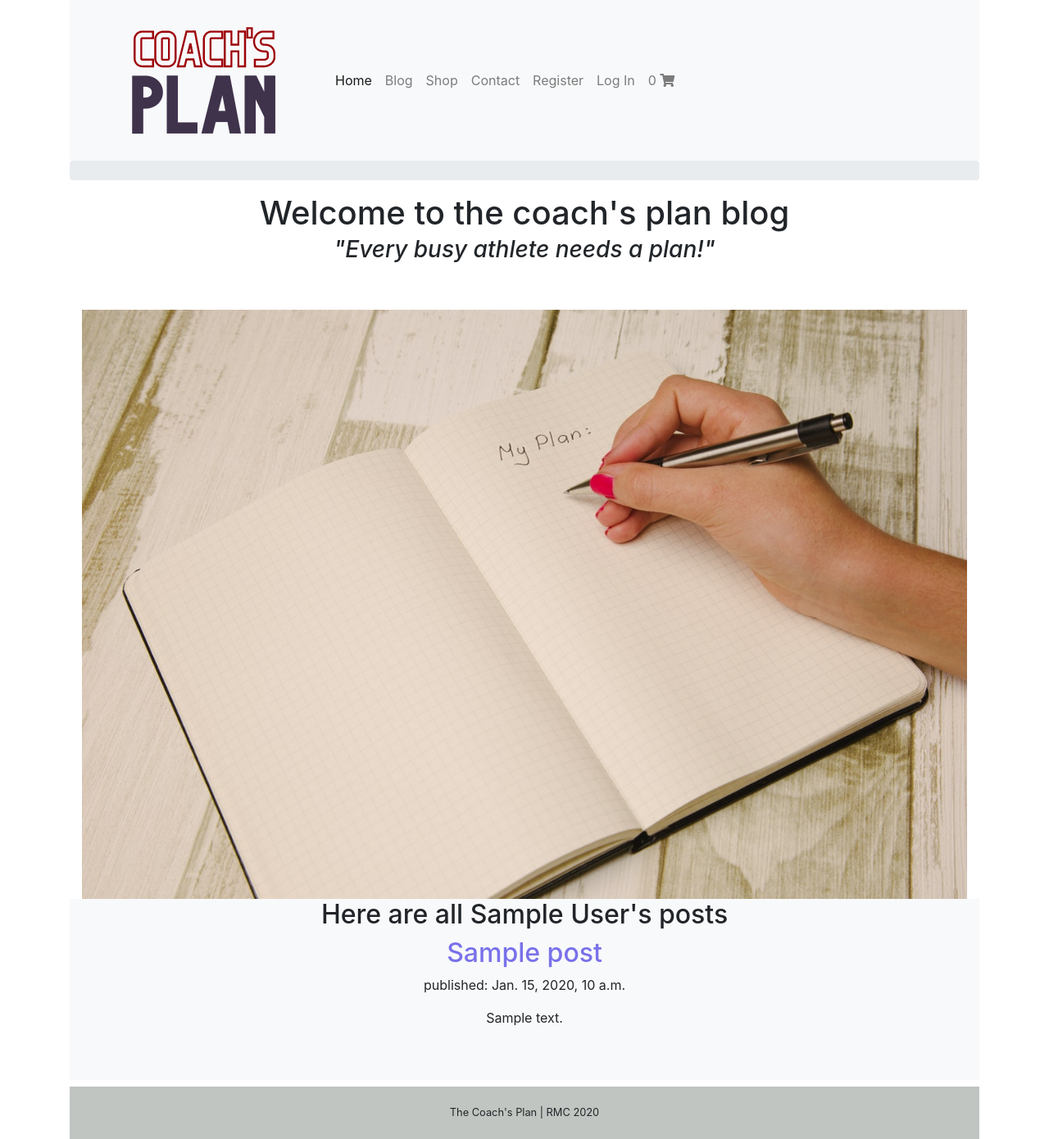
After one commit to RonanMc99/coachs-plan, a Django app: a page that uses templates/coach-posts.html in a window 1280 px wide. The commit adds this page. Shown: the whole page at 82% size. Run offline with Django 3.2, Linux system fonts and the light colour scheme; tables that the repository leaves empty hold one stand-in row (values such as "Sample post"); some libraries are stand-ins or nearby versions.

Commit message:
Added a coach view to show all the coach's posts

```diff
--- a/blog/urls.py
+++ b/blog/urls.py
@@ -1,10 +1,11 @@
 from django.urls import path
 
-from .views import post_list, post_detail
+from .views import post_list, post_detail, coach_view
 
 app_name = 'blog'
 
 urlpatterns = [
     path('', post_list, name='blog-list'),
     path('<slug>/', post_detail, name='blog-detail'),
+    path('coach/<slug>/', coach_view, name='coach-view'),
 ]
--- a/blog/views.py
+++ b/blog/views.py
@@ -2,6 +2,7 @@ from django.shortcuts import render, get_object_or_404
 from django.views import generic
 
 from .models import Post
+from plans.models import Coach
 
 
 def post_list(request):
@@ -15,7 +16,19 @@ def post_list(request):
 def post_detail(request, slug):
     # display a list of the chapters in this book
     post = get_object_or_404(Post, slug=slug)
+    coach = Coach.objects.get(slug=post.author.slug)
     context = {
-        'post': post,
+        "post": post,
+        "coach": coach,
     }
     return render(request, "blog-detail.html", context)
+
+def coach_view(request, slug):
+    # display a list of published posts filtered by coach
+    coach = Coach.objects.get(slug=slug)
+    queryset = Post.objects.filter(author=coach)
+    context = {
+        "queryset": queryset,
+        "coach": coach
+    }
+    return render(request, "coach-posts.html", context)
--- a/plans/models.py
+++ b/plans/models.py
@@ -40,6 +40,9 @@ class Coach(models.Model):
 
     def __str__(self):
         return f"{self.first_name} {self.last_name}"
+
+    def get_absolute_url(self):
+        return reverse("blog:coach-view", kwargs={"slug": self.slug})
 
     class Meta:
         verbose_name_plural = "Coaches"
--- a/templates/blog-detail.html
+++ b/templates/blog-detail.html
@@ -10,7 +10,7 @@
 
 {% block content %}
 
-<!-- Blog List -->
+<!-- Coach Posts -->
 <section class="content-section bg-light" id="blog-list">
     <div class="container text-center">
         <div class="row">
@@ -18,7 +18,7 @@
                 <h2>{{ post.title }}</h2>
                 <p>{{ post.text|linebreaksbr }}</p>
                 <em>published: {{ post.publish }}</em>
-                <em>author: >>ToDo - Coach</em>
+                <a href="{{ coach.get_absolute_url }}">by {{ coach }}</a>
             </div>
         </div>
     </div>
--- /dev/null
+++ b/templates/coach-posts.html
@@ -0,0 +1,37 @@
+{% extends 'base.html' %}
+{% load static %}
+
+{% block title %}Coach{% endblock title %}
+
+{% block content %}
+
+<!-- Header -->
+<header class="d-flex">
+    <div class="container text-center my-auto">
+        <h1 class="mb-1">Welcome to the coach's plan blog</h1>
+        <h3 class="mb-5">
+            <em>"Every busy athlete needs a plan!"</em>
+        </h3>
+        <img src="{% static 'images/notebook.jpeg' %}" class="img-fluid mt-2" alt="Responsive image">
+    </div>
+</header>
+<!-- Blog List -->
+<section class="content-section bg-light" id="blog-list">
+    <div class="container text-center">
+        <div class="row">
+            <div class="col-lg-10 mx-auto">
+                <h2>Here are all {{ coach }}'s posts</h2>
+                {% for post in queryset %}
+
+                <div>
+                    <h2><a href="{{ post.get_absolute_url }}">{{ post.title }}</a></h2>
+                    <p>published: {{ post.publish }}</p>
+                    <p>{{ post.text|linebreaksbr }}</p>
+                </div>
+
+                {% endfor %}
+            </div>
+        </div>
+    </div>
+</section>
+{% endblock content %}
```
Also changed, not shown: static/images/notebook.jpeg (added).
